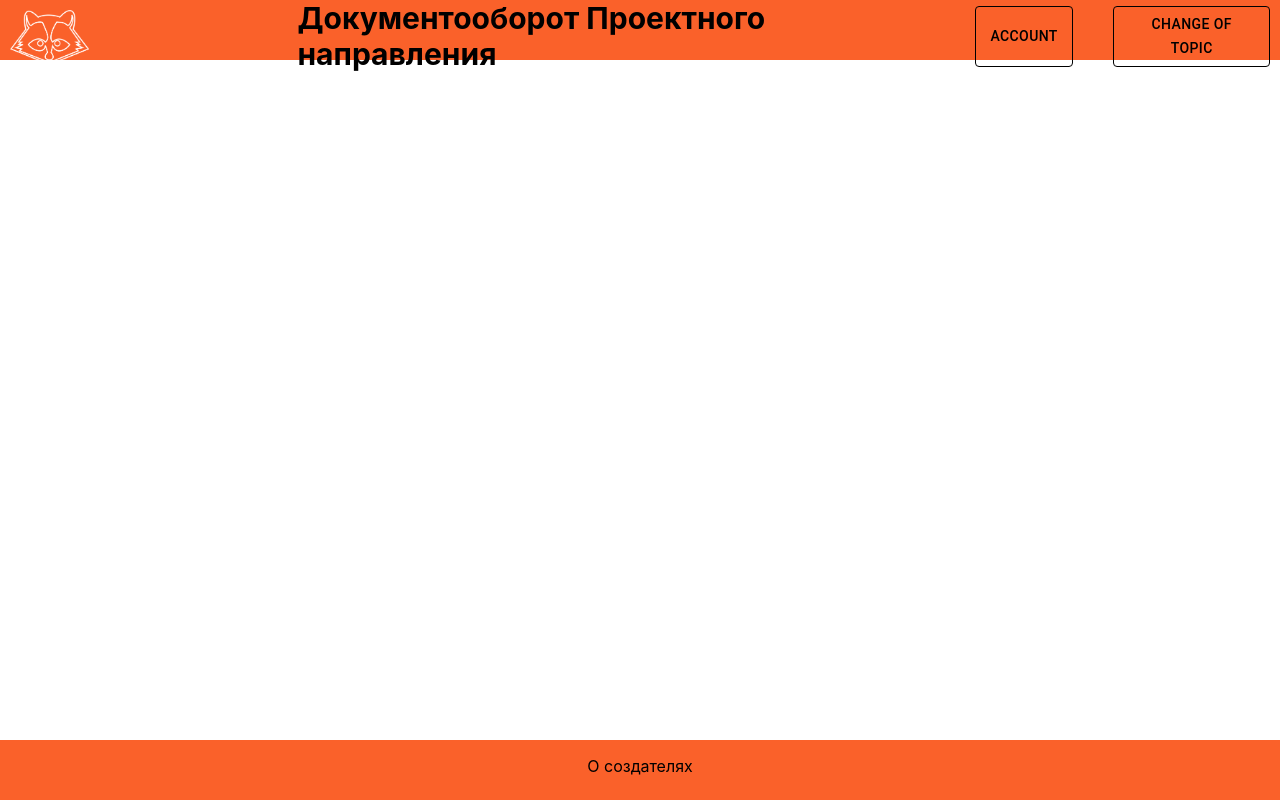
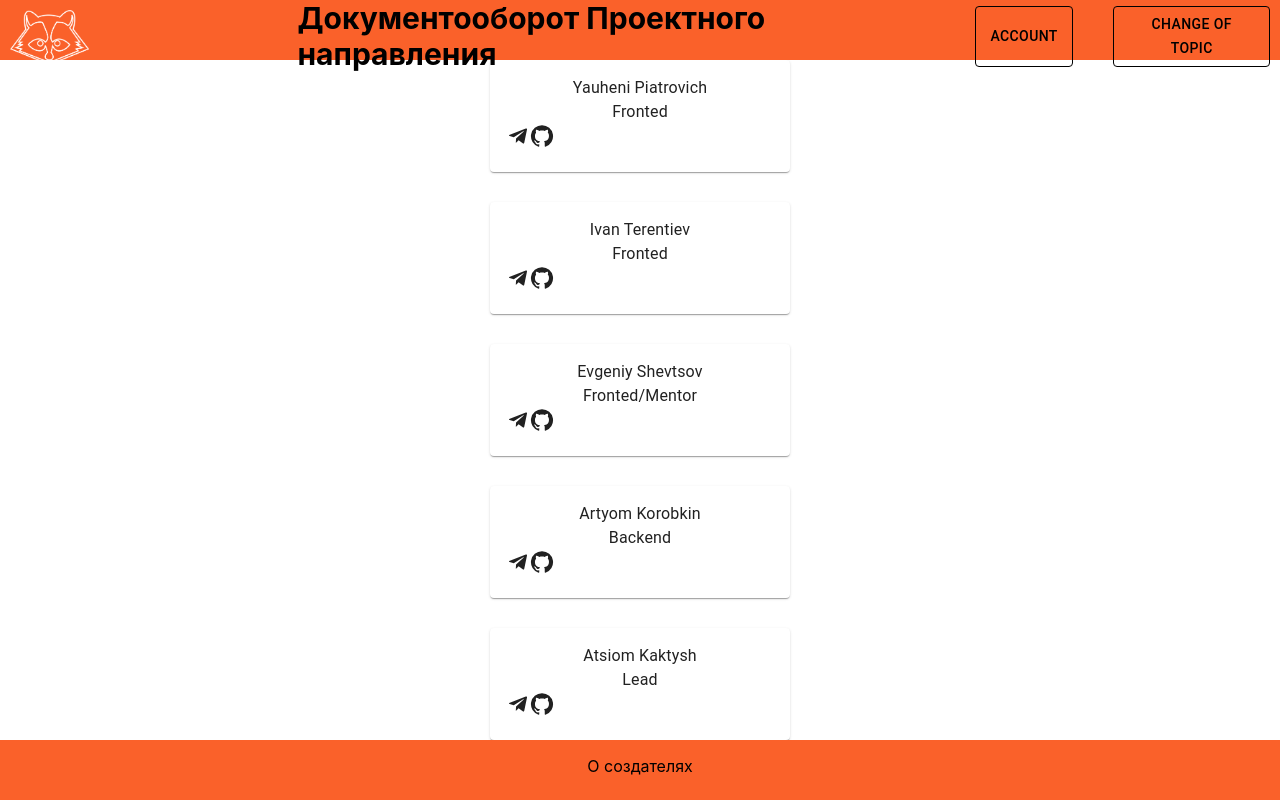
Before and after one commit to IT-FAMCS/documents, a React (Create React App) app in the folder front-doc/: page /creators in a window 1280 px wide. Built offline with nearby package versions, Linux system fonts and the light colour scheme.

Commit message:
feat: added content to AboutCreators page

```diff
--- a/front-doc/src/App.tsx
+++ b/front-doc/src/App.tsx
@@ -10,6 +10,7 @@ import { ReleasePage } from "./pages/documentPages/ReleasePage";
 import { OrderPage } from "./pages/documentPages/OrderPage";
 import { ListPage } from "./pages/documentPages/ListPage";
 import { LoginPage } from "./pages/login/LoginPage";
+import { AboutCreatorsPage } from "./pages/creators/AboutCreatorsPage";
 
 function App() {
   return (
@@ -23,6 +24,7 @@ function App() {
           <Route path="order" element={<OrderPage />} />
           <Route path="list" element={<ListPage />} />
           <Route path="login" element={<LoginPage />}/>
+          <Route path="creators" element={<AboutCreatorsPage/>}/>
         </Routes>
       </main>
       <FooterComponent />
--- a/front-doc/src/components/cards/CreatorCardComponent.tsx
+++ b/front-doc/src/components/cards/CreatorCard.tsx
@@ -3,19 +3,18 @@ import "@fontsource/jost";
 import { GitHub, Telegram } from "@mui/icons-material";
 
 interface CreatorCardInterface  {
-    name: "string",
-    surname: "string",
-    role: "string",
-    telegram: "string",
-    github: "string"
+    name: string,
+    surname: string,
+    role: string,
+    telegram: string,
+    github: string
 }
 
 
 export const CreatorCard: React.FC<CreatorCardInterface> = (props) => {
 
     const handleTelegramClick = () => {
-        props.telegram
-        window.location.href="www.t.me/" + props.telegram;
+        window.location.href="https://t.me/" + props.telegram;
     }
 
     const handleGithubClick = () => {
@@ -41,7 +40,6 @@ export const CreatorCard: React.FC<CreatorCardInterface> = (props) => {
                     <GitHub onClick={handleGithubClick} />
                 </Stack>
 
-
             </CardContent>
         </Card>
     )
--- a/front-doc/src/constants/CreatorsInfo.ts
+++ b/front-doc/src/constants/CreatorsInfo.ts
@@ -1,4 +1,4 @@
-export const CreatorsInfo = [
+export const creatorsInfo = [
    {
       name: "Yauheni",
       surname: "Piatrovich",
--- /dev/null
+++ b/front-doc/src/pages/creators/AboutCreatorsPage.tsx
@@ -0,0 +1,33 @@
+import { Stack } from "@mui/material";
+import { CreatorCard } from "../../components/cards/CreatorCard"
+import { creatorsInfo } from "../../constants/CreatorsInfo"
+
+
+export const AboutCreatorsPage = () => {
+
+    return (
+        <Stack
+        margin={"auto"}
+        useFlexGap
+        width={"100%"}
+        flexDirection={"column"}
+        alignItems={"center"}
+        gap={0}
+        flexWrap={"wrap"}
+        justifyContent={"space-between"}
+        height={"calc(100vh - 120px)"}
+        >
+        {creatorsInfo.map((info) => {
+            return(
+                <CreatorCard
+                    name={info.name}
+                    surname={info.surname}
+                    role={info.role}
+                    telegram={info.telegram}
+                    github={info.github}
+                ></CreatorCard>
+            )
+        })}
+        </Stack>
+    )
+}
```
Also changed, not shown: front-doc/src/pages/about/AboutCreatorsPage.tsx (deleted, +0 -9 lines).
